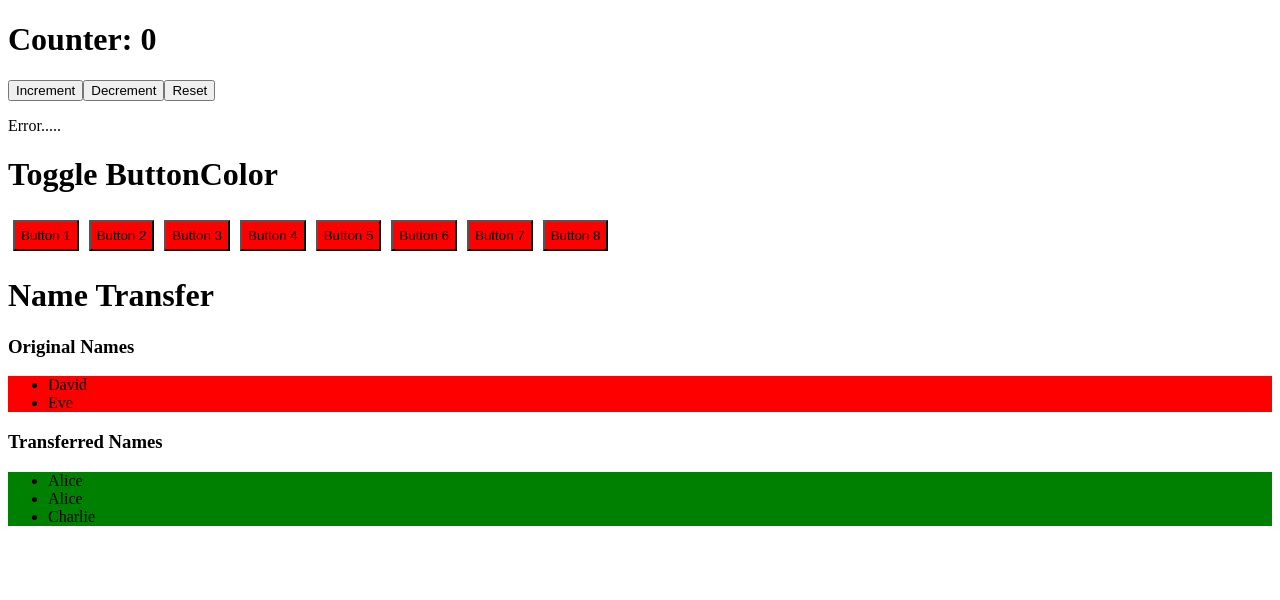
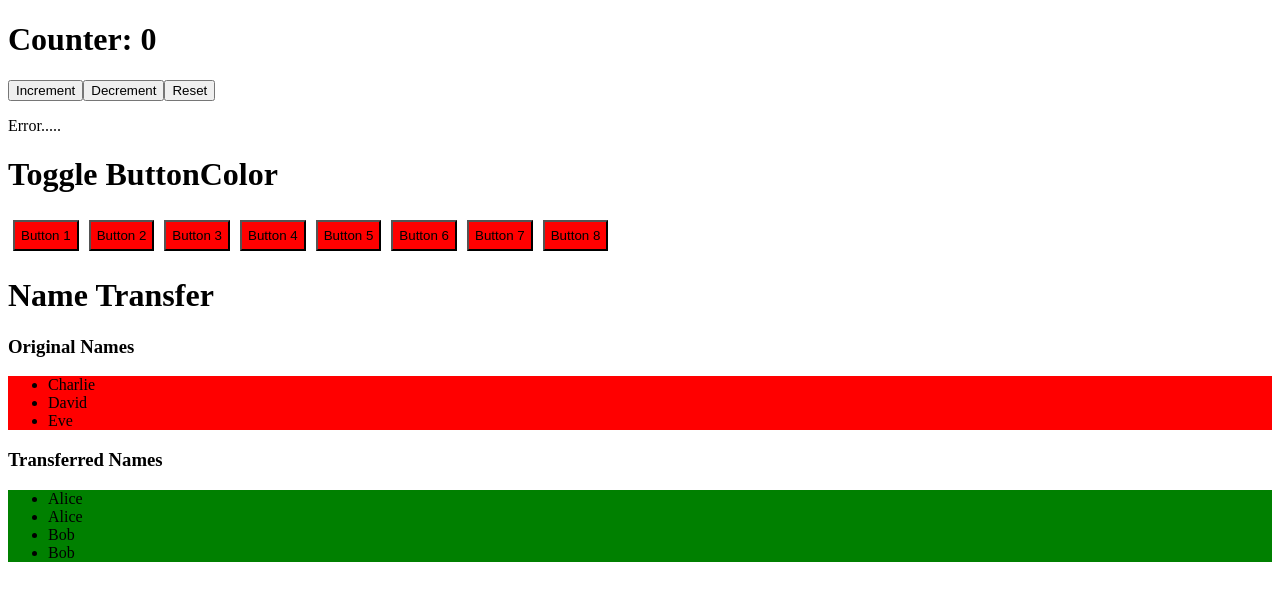
Before and after one commit to emmy-niyonsaba/Exercises, a React (Vite) app: page / in a window 1280 px wide. Shown: the top 600 px of the page. Built offline with nearby package versions, Linux system fonts and the light colour scheme; no server answers.

Commit message:
fix: add setInterval

```diff
--- a/src/components/NameTransfer.jsx
+++ b/src/components/NameTransfer.jsx
@@ -1,40 +1,42 @@
 import React, { useState, useEffect } from 'react';
 
 function NameTransfer() {
-  const [initialNames, setInitialNames] = useState([
-    'Alice',
-    'Bob',
-    'Charlie',
-    'David',
-    'Eve'
-  ]);
+  const initialNames = ['Alice', 'Bob', 'Charlie', 'David', 'Eve'];
 
-  const [transferredNames, setTransferredNames] = useState([]);
+  const [names, setNames] = useState(initialNames);
+  const [transferred, setTransferred] = useState([]);
 
   useEffect(() => {
-    if (initialNames.length === 0) return;
+    if (names.length === 0) return;
 
-    setTimeout(() => {
-      const firstName = initialNames[0];
-      setInitialNames(prev => prev.slice(1));
-      setTransferredNames(prev => [...prev, firstName]);
+    const interval = setInterval(() => {
+      setNames(prevNames => {
+        if (prevNames.length === 0) return prevNames;
+
+        const firstName = prevNames[0];
+
+        // move name
+        setTransferred(prev => [...prev, firstName]);
+
+        return prevNames.slice(1); // remove first name
+      });
     }, 2000);
 
-
-  }, [initialNames]);
+    return () => clearInterval(interval);
+  }, [names]);
 
   return (
     <div>
       <h3>Original Names</h3>
       <ul style={{ backgroundColor: "red" }}>
-        {initialNames.map((name, index) => (
+        {names.map((name, index) => (
           <li key={index}>{name}</li>
         ))}
       </ul>
 
       <h3>Transferred Names</h3>
       <ul style={{ backgroundColor: "green" }}>
-        {transferredNames.map((name, index) => (
+        {transferred.map((name, index) => (
           <li key={index}>{name}</li>
         ))}
       </ul>
```
